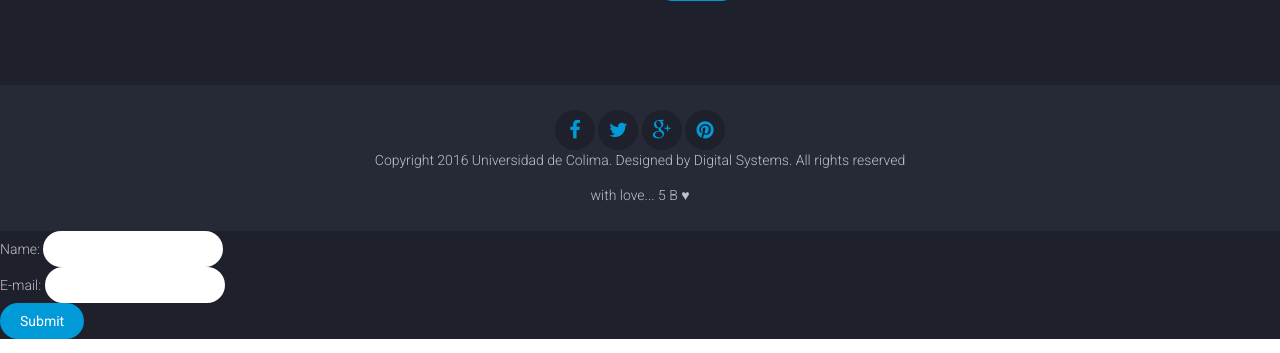
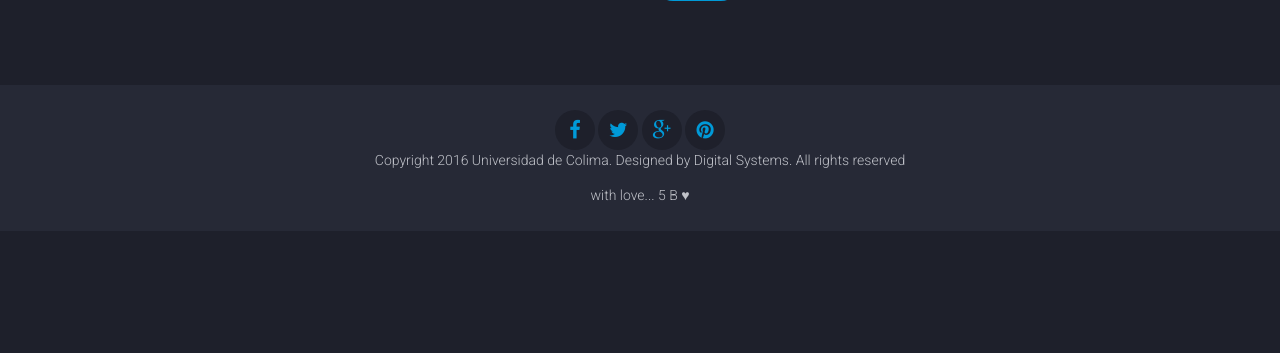
Before and after one commit to nekoninds/meteorologico, a PHP site: page /contact.php in a window 1280 px wide. Shown: the part 853-1206 px from the top of the page. After the commit the page ends 1054 px from the top, so only its background shows below. Run offline with PHP 8.4, Linux system fonts and the light colour scheme; data that the repository does not hold is empty; some libraries are stand-ins or nearby versions.

Commit message:
sdcambios

```diff
--- a/contact.php
+++ b/contact.php
@@ -90,11 +90,6 @@
 			</div>
 		</footer> <!-- .site-footer -->
 
-<form action="mail2.php" method="post">
-Name: <input type="text" name="name"><br>
-E-mail: <input type="text" name="email"><br>
-<input type="submit">
-</form>
 
 
 
```
